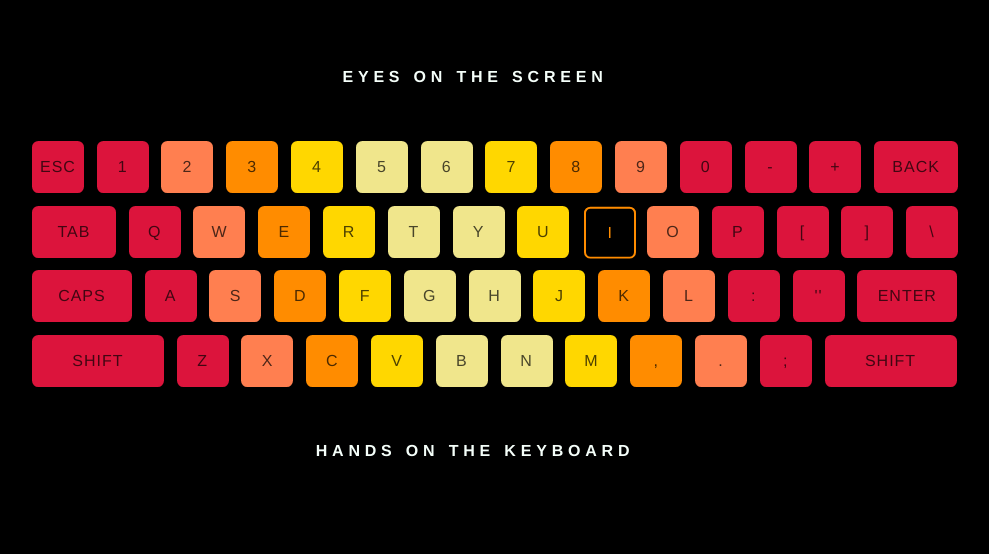
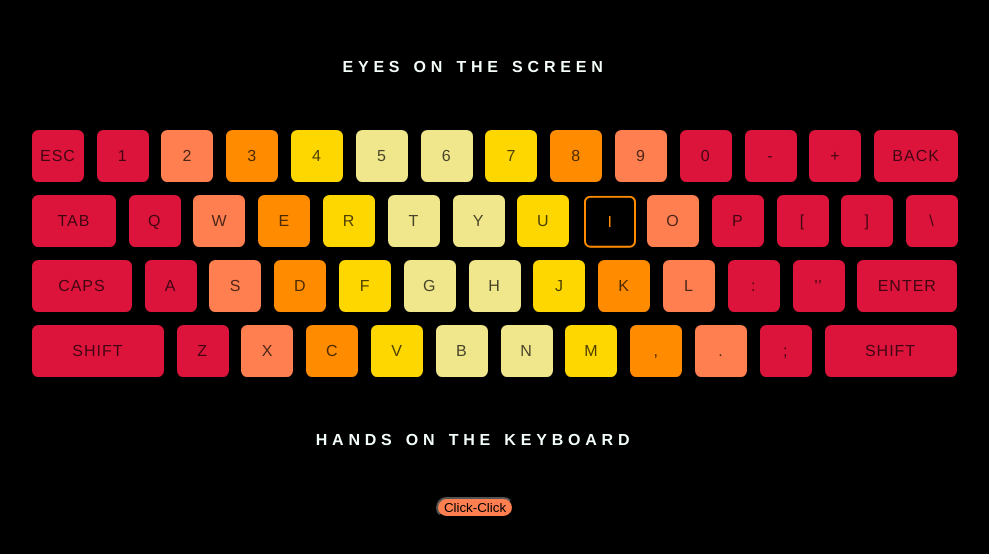
Before and after one commit to zahar01/SOFTWARE-DEVELOPMENT-TOOLS, a plain HTML site: page index.html in a window 1280 px wide. Shown: the part 144-698 px from the top of the page, without its empty margins (165-1154 px from the left). Drawn offline with Linux system fonts and the light colour scheme.

Commit message:
Button real

```diff
--- a/css/style.css
+++ b/css/style.css
@@ -29,10 +29,16 @@ body {
     margin: 0%;
 }
 
+.b1 {
+    position: center;
+    border-radius: 20px;
+    background-color: coral;
+}
+
 li {
     height: 3em;
     width: 3em;
-    color: rgba(0,0,0,0.7);
+    color: rgba(0, 0, 0, 0.7);
     border-radius: 0.4em;
     line-height: 3em;
     letter-spacing: 1px;
@@ -70,6 +76,7 @@ body {
     background-color: crimson;
     border: 2px solid crimson;
 }
+
 .pinky.selected {
     color: crimson;
 }
@@ -78,6 +85,7 @@ body {
     background-color: coral;
     border: 2px solid coral;
 }
+
 .ring.selected {
     color: coral;
 }
@@ -86,6 +94,7 @@ body {
     background-color: darkorange;
     border: 2px solid darkorange;
 }
+
 .middle.selected {
     color: darkorange;
 }
@@ -94,6 +103,7 @@ body {
     background-color: gold;
     border: 2px solid gold;
 }
+
 .pointer1st.selected {
     color: gold;
 }
@@ -102,6 +112,7 @@ body {
     background-color: khaki;
     border: 2px solid khaki;
 }
+
 .pointer2nd.selected {
     color: khaki;
 }
@@ -116,6 +127,7 @@ body {
     -webkit-animation: vibrate-1 0.3s linear infinite both;
     animation: vibrate-1 0.3s linear infinite both;
 }
+
 
 /* ----------------------------------------------
    * Generated by Animista
@@ -139,6 +151,7 @@ body {
         transform: scale(1);
     }
 }
+
 @keyframes hit {
     0% {
         -webkit-transform: scale(1.2);
@@ -176,6 +189,7 @@ body {
         transform: translate(0);
     }
 }
+
 @keyframes vibrate-1 {
     0% {
         -webkit-transform: translate(0);
--- a/index.html
+++ b/index.html
@@ -75,6 +75,7 @@
         </ul>
     </div>
     <h1 class="title">Hands on the keyboard</h1>
+    <button class=b1>Click-Click</button>
 
     <script src="./js/main.js"></script>
 </body>
```
Also changed, not shown: 1 other file. Lines whose indentation alone changed are shown as unchanged.
